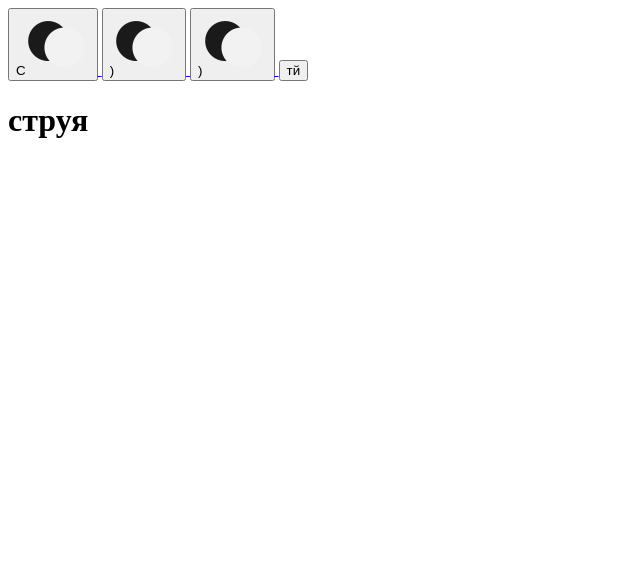
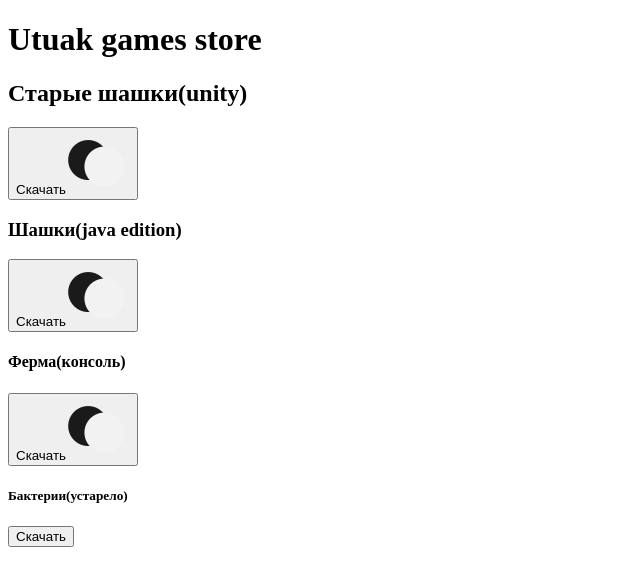
Before and after one commit to OTube/UtuakGameStore, a plain HTML site: page index.html in a window 1280 px wide. Shown: the whole page, without its empty margins (0-640 px from the left). Drawn offline with Linux system fonts and the light colour scheme.

Commit message:
Update index.html

```diff
--- a/index.html
+++ b/index.html
@@ -4,18 +4,22 @@
 	<title>Utuak games store</title>
 </head>
 <body>
+	<h1>Utuak games store</h1>
+	<h2>Старые шашки(unity)</h2>
 	<a download href="MiniCheckers.apk">
-	<button>С<img src="Fore.png"></button>
+	<button>Скачать<img src="Fore.png"></button>
 	</a>
+	<h3>Шашки(java edition)</h3>
 	<a download href="checkers.apk">
-	<button>)<img src="Fore.png"></button>
+	<button>Скачать<img src="Fore.png"></button>
 	</a>
-	<a download href="checkersAPI32.apk">
-	<button>)<img src="Fore.png"></button>
+	<h4>Ферма(консоль)</h4>
+	<a download href="utuakfarm.exe">
+	<button>Скачать<img src="Fore.png"></button>
 	</a>
+	<h5>Бактерии(устарело)</h5>
 	<a download href="BacteriaSimulation.apk">
-	<button>тй</button>
+	<button>Скачать</button>
 	</a>
-        <h1>струя</h1>
 </body>
 </html>
```
